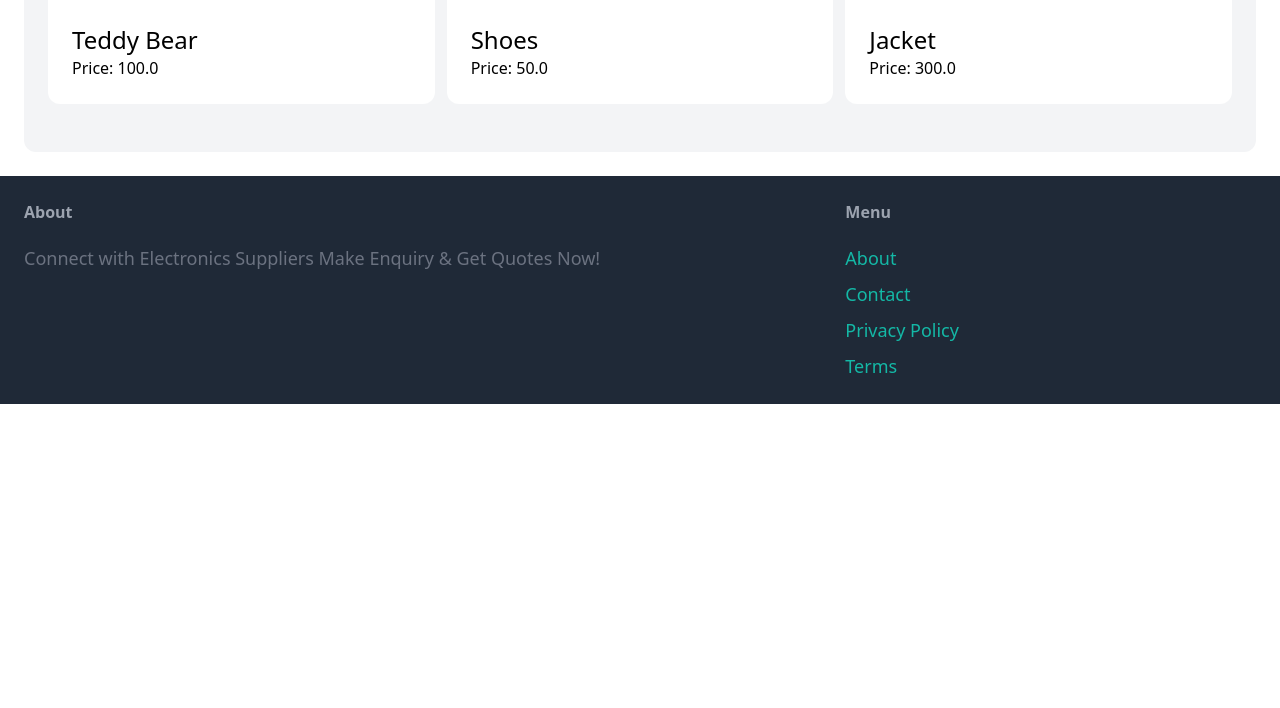
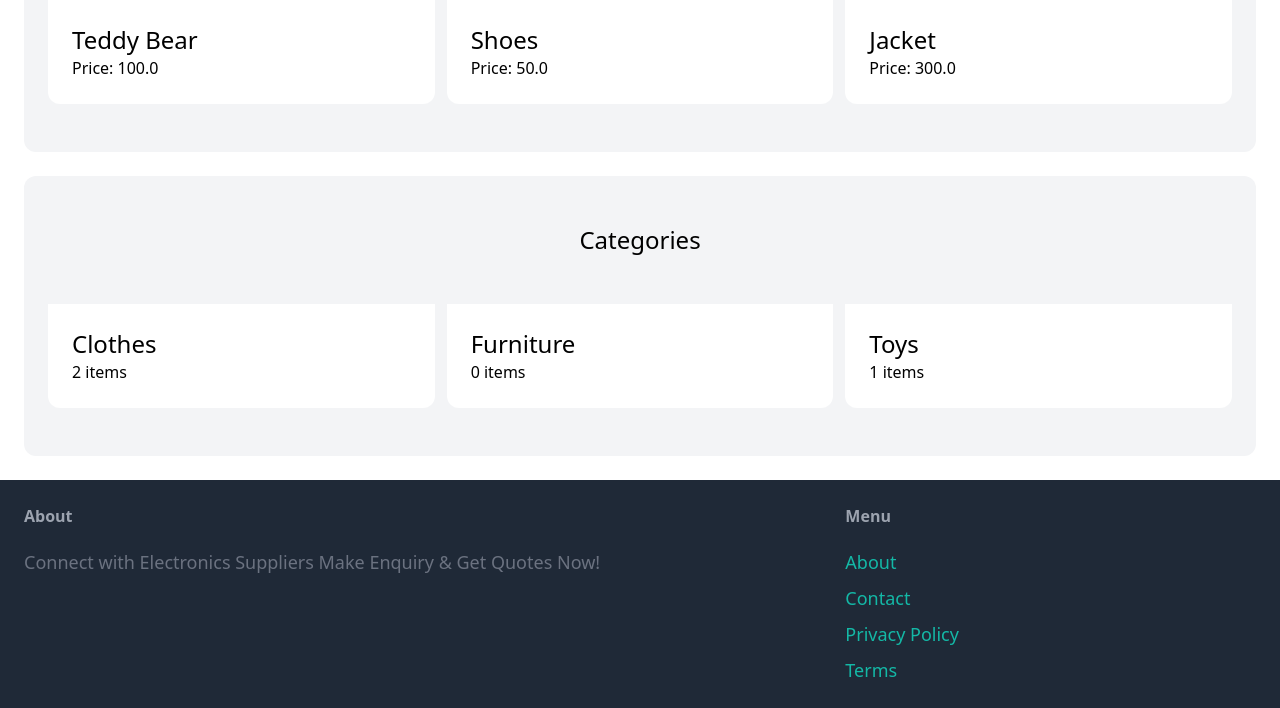
Before and after one commit to pasej5/Portfolio, a Django app: page / in a window 1280 px wide. Shown: the part 277-985 px from the top of the page. Before the commit the page ends 681 px from the top, so only its background shows below. Run offline with Django 5.2, Linux system fonts and the light colour scheme; data comes from the database, SQL or seed files in the repository; some libraries are stand-ins or nearby versions.

Commit message:
adding more details to items

```diff
--- a/peace_online/core/templates/core/index.html
+++ b/peace_online/core/templates/core/index.html
@@ -19,4 +19,21 @@
     {% endfor %}
   </div>
 </div>
+
+<div class="mt-6 px-6 py-12 bg-gray-100 rounded-xl">
+  <h2 class="mb-12 text-2xl text-center">Categories</h2>
+
+  <div class="grid grid-cols-3 gap-3">
+    {% for category in categories %}
+    <div>
+      <a href="#">
+        <div class="p-6 bg-white rounded-b-xl">
+          <h2 class="text-2xl">{{ category.name }}</h2>
+          <p class+"text-gray-500">{{ category.items.count }} items</p>
+        </div>
+      </a>
+    </div>
+    {% endfor %}
+  </div>
+</div>
 {% endblock %}
--- /dev/null
+++ b/peace_online/item/urls.py
@@ -0,0 +1,6 @@
+from django.urls import path
+from . import views
+
+urlpatterns = [
+    path('<int:pk>/', views.detail, name='detail')
+]
--- a/peace_online/peace_online/settings.py
+++ b/peace_online/peace_online/settings.py
@@ -118,9 +118,9 @@ USE_TZ = True
 # Static files (CSS, JavaScript, Images)
 # https://docs.djangoproject.com/en/5.0/howto/static-files/
 
-STATIC_URL = 'static/'
+STATIC_URL = '/static/'
 MEDIA_URL = '/media/'
-MEDIA_ROOT = os.path.join(BASE_DIR, 'media/item_images')
+MEDIA_ROOT = os.path.join(BASE_DIR, 'media')
 
 # Default primary key field type
 # https://docs.djangoproject.com/en/5.0/ref/settings/#default-auto-field
--- a/peace_online/peace_online/urls.py
+++ b/peace_online/peace_online/urls.py
@@ -22,9 +22,10 @@ from django.urls import path, include
 from core.views import index, contact
 
 urlpatterns = [
+    path('', index, name='index'),
+    path('contact/', contact, name="contact"),
     path('admin/', admin.site.urls),
-    path('', index, name='index'),
-    path('contact/', contact, name="contact")
+
 ]
 
 if settings.DEBUG:
```
Also changed, not shown: peace_online/item/templates/item/detail.html (added, +8 -0 lines), peace_online/item/views.py (+8 -1 lines).
